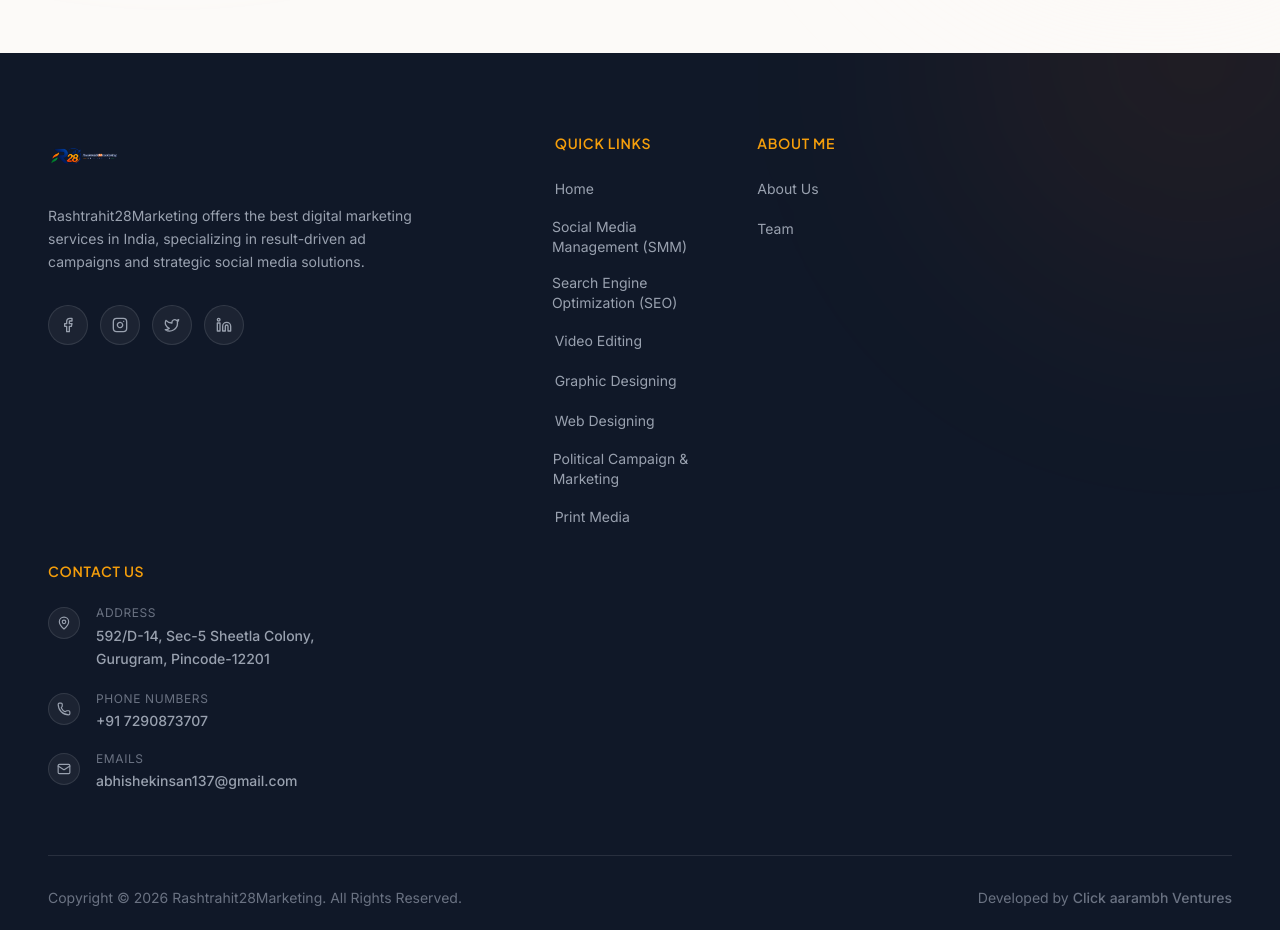
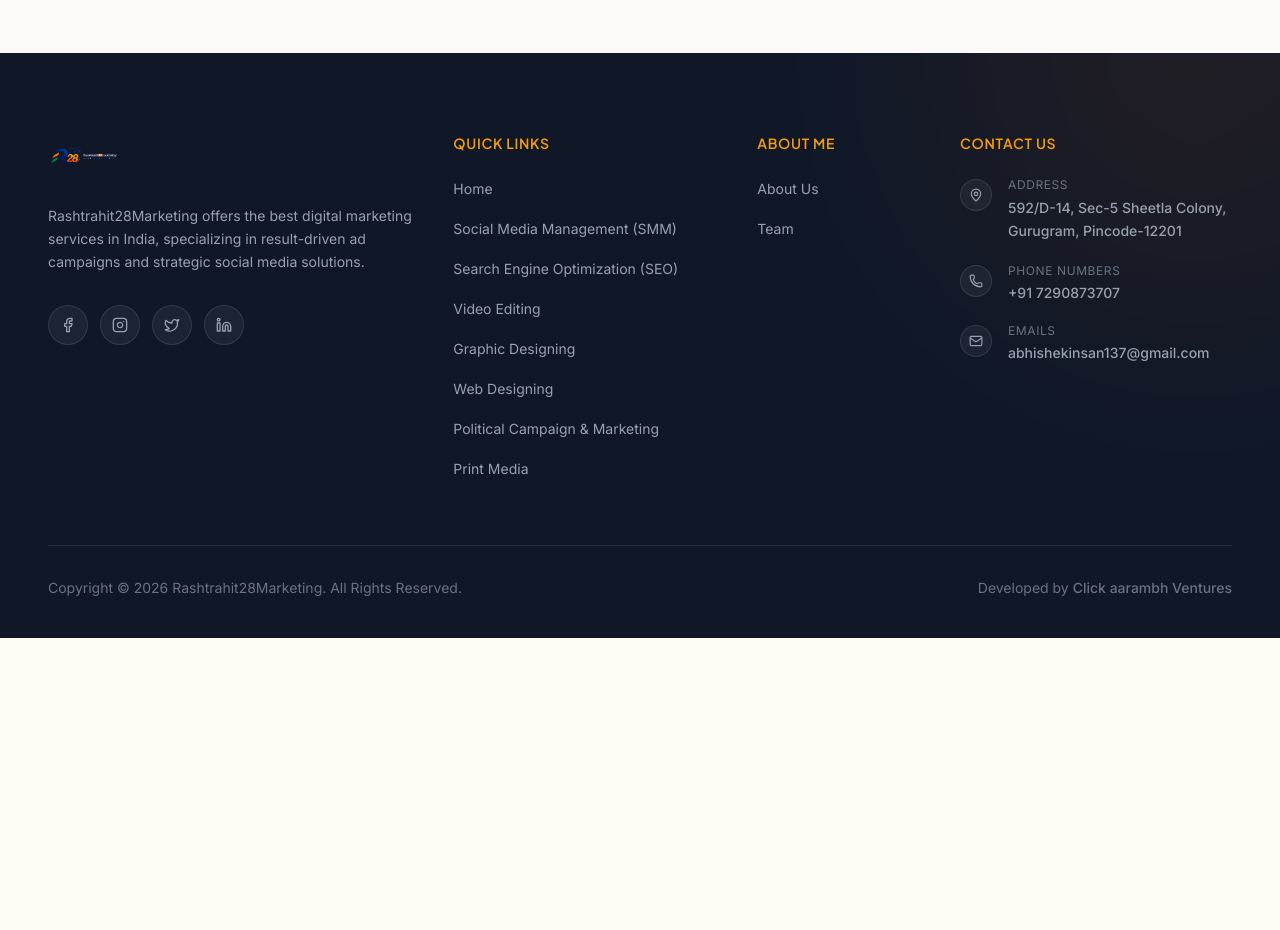
Before and after one commit to khrishChauhan/Rashtrahit28Marketing, a React (Vite) app: page / in a window 1280 px wide. Shown: the part 6620-7550 px from the top of the page. After the commit the page ends 7258 px from the top, so only its background shows below. Built offline with nearby package versions, Linux system fonts and the light colour scheme.

Commit message:
UI tweak: fix footer layout to fit all columns on one line, add team section, fix form submissions

```diff
--- a/src/components/layout/Footer.tsx
+++ b/src/components/layout/Footer.tsx
@@ -62,8 +62,8 @@
             </div>
           </div>
 
-          {/* Column 2: Quick Links (2 columns wide on lg) */}
-          <div className="lg:col-span-2 lg:col-start-6">
+          {/* Column 2: Quick Links (3 columns wide on lg) */}
+          <div className="lg:col-span-3">
             <h4 className="mb-6 text-sm font-semibold uppercase tracking-wider text-brand-500">Quick Links</h4>
             <ul className="space-y-4">
               {FOOTER_LINKS.quickLinks.map((link) => (
@@ -82,8 +82,8 @@
             </ul>
           </div>
 
-          {/* Column 3: Services (3 columns wide on lg) */}
-          <div className="lg:col-span-3">
+          {/* Column 3: About (2 columns wide on lg) */}
+          <div className="lg:col-span-2">
             <h4 className="mb-6 text-sm font-semibold uppercase tracking-wider text-brand-500">About Me</h4>
             <ul className="space-y-4">
               {FOOTER_LINKS.about.map((link) => (
```
